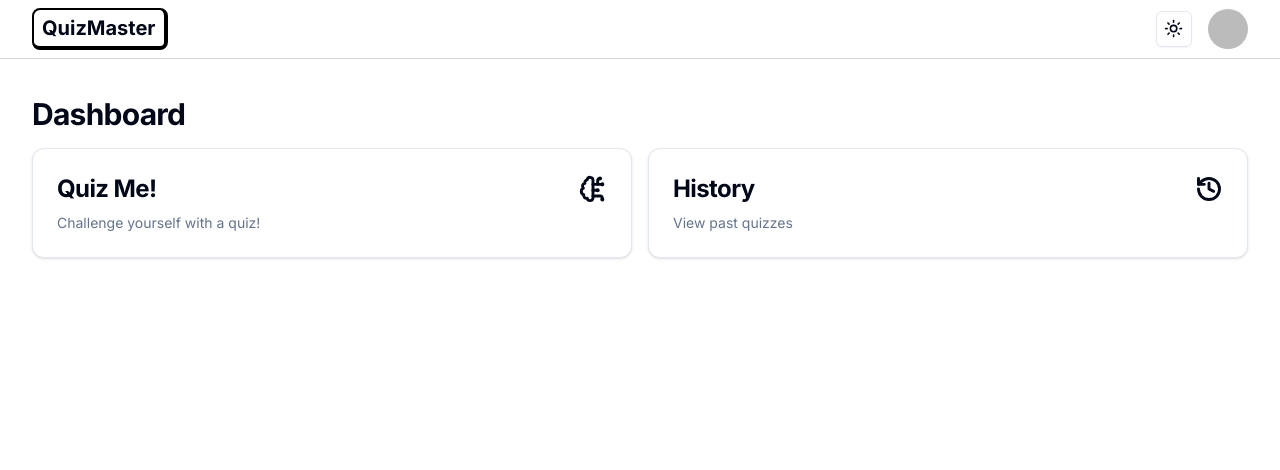
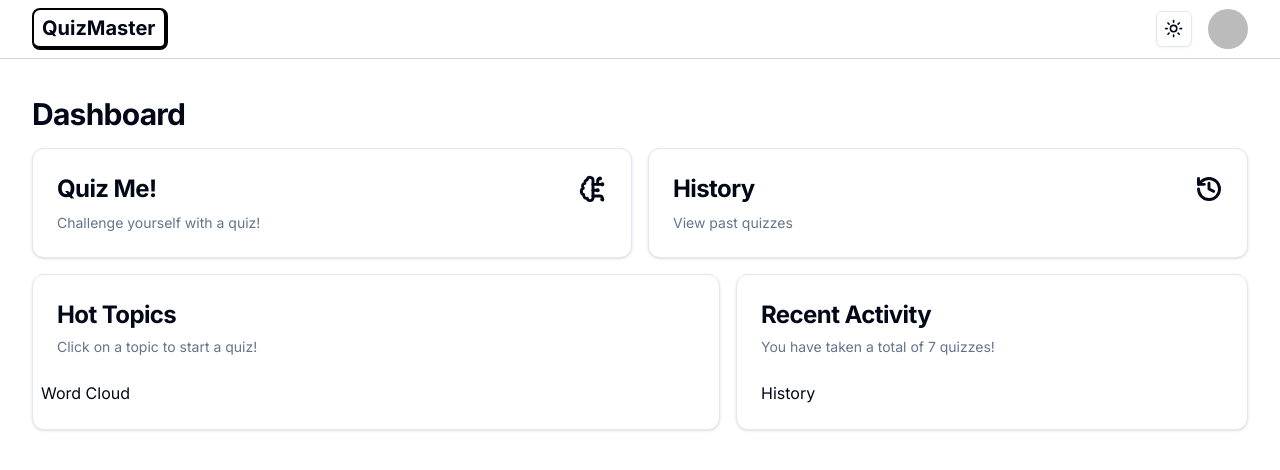
Before and after one commit to msebarjr/QuizMaster, a Next.js app: page /dashboard in a window 1280 px wide. Shown: the top 470 px of the page. Built offline with nearby package versions, Linux system fonts and the light colour scheme; no server answers; sample sign-in values are in the browser's storage.

Commit message:
Created Hot Topics & Recent Activity Cards

```diff
--- a/src/app/dashboard/page.tsx
+++ b/src/app/dashboard/page.tsx
@@ -3,7 +3,7 @@
 import { redirect } from 'next/navigation'
 
 // Custom Components
-import { QuizMeCard, HistoryCard } from '@/components/Cards'
+import { QuizMeCard, HistoryCard, HotTopicsCard, RecentActivityCard } from '@/components/Cards'
 
 type Props = {}
 
@@ -21,7 +21,10 @@
         <QuizMeCard />
         <HistoryCard />
       </div>
-      <div className="grid gap-4 mt-4 md:grid-cols-2 lg:grid-cols-7"></div>
+      <div className="grid gap-4 mt-4 md:grid-cols-2 lg:grid-cols-7">
+        <HotTopicsCard />
+        <RecentActivityCard />
+      </div>
     </main>
   )
 }
--- /dev/null
+++ b/src/components/Cards/HotTopicsCard/index.tsx
@@ -0,0 +1,20 @@
+import React from 'react'
+
+// shadcn Components
+import { Card, CardContent, CardDescription, CardHeader, CardTitle } from '@/components/ui/card'
+
+type Props = {}
+
+const HotTopicsCard = (props: Props) => {
+  return (
+    <Card className='col-span-4'>
+      <CardHeader>
+        <CardTitle className='text-2xl font-bold'>Hot Topics</CardTitle>
+        <CardDescription>Click on a topic to start a quiz!</CardDescription>
+      </CardHeader>
+      <CardContent className='pl-2'>Word Cloud</CardContent>
+    </Card>
+  )
+}
+
+export default HotTopicsCard
--- /dev/null
+++ b/src/components/Cards/RecentActivityCard/index.tsx
@@ -0,0 +1,20 @@
+import React from 'react'
+
+// shadcn Components
+import { Card, CardContent, CardDescription, CardHeader, CardTitle } from '@/components/ui/card'
+
+type Props = {}
+
+const RecentActivityCard = (props: Props) => {
+  return (
+    <Card className='col-span-4 lg:col-span-3'>
+      <CardHeader>
+        <CardTitle className='text-2xl font-bold'>Recent Activity</CardTitle>
+        <CardDescription>You have taken a total of 7 quizzes!</CardDescription>
+      </CardHeader>
+      <CardContent className='max-h-[580px] overflow-y-scroll'>History</CardContent>
+    </Card>
+  )
+}
+
+export default RecentActivityCard
--- a/src/components/Cards/index.tsx
+++ b/src/components/Cards/index.tsx
@@ -1,2 +1,4 @@
 export { default as QuizMeCard } from './QuizMeCard'
 export { default as HistoryCard } from './HistoryCard'
+export { default as HotTopicsCard } from './HotTopicsCard'
+export { default as RecentActivityCard } from './RecentActivityCard'
```
